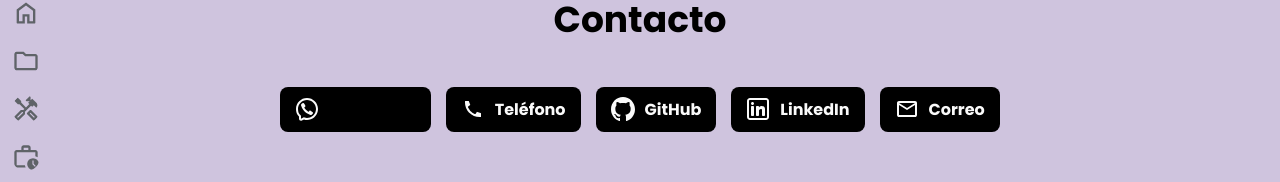
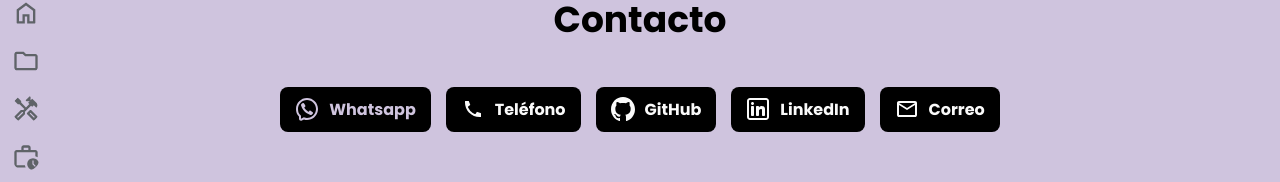
Before and after one commit to ELEyder/cv, a React (Vite) app: page / in a window 1280 px wide. In both pictures the pointer is over the link "Whatsapp". Shown: the part 4969-5151 px from the top of the page. Built offline with nearby package versions, Linux system fonts and the light colour scheme; a web font is replaced by a local one.

Commit message:
Detaller menores corregidos

```diff
--- a/src/index.css
+++ b/src/index.css
@@ -43,9 +43,6 @@ a {
   font-weight: 600;
 }
 
-a:hover {
-  color: black;
-}
 
 svg, path{
   height: 100%;
--- a/src/views/Contacts/index.module.css
+++ b/src/views/Contacts/index.module.css
@@ -1,5 +1,4 @@
 .container {
-
   background-color: var(--secondary-color);
   display: flex;
   flex-direction: column;
@@ -31,6 +30,13 @@
   transition: all 0.3s;
 }
 
+.contactItem:hover {
+  color: var(--secondary-color);
+  svg,path {
+    fill: var(--secondary-color);
+  }
+}
+
 .icon {
   width: 24px;
   height: 24px;
@@ -38,6 +44,7 @@
     fill: var(--body-color);
   }
 }
+
 
 @media (max-width: 500px) {
   .container {
--- a/src/views/Contacts/index.tsx
+++ b/src/views/Contacts/index.tsx
@@ -3,7 +3,6 @@ import styles from "./index.module.css";
 import { ReactComponent as GitHub } from '../../assets/contact/github.svg';
 import { ReactComponent as LinkedIn } from '../../assets/contact/linkedin.svg';
 import { ReactComponent as Correo } from '../../assets/contact/email.svg';
-import { ReactComponent as Internet } from '../../assets/contact/internet.svg';
 import { ReactComponent as Whatsapp } from '../../assets/contact/whatsapp.svg';
 import { ReactComponent as Phone } from '../../assets/contact/phone.svg';
 
```
